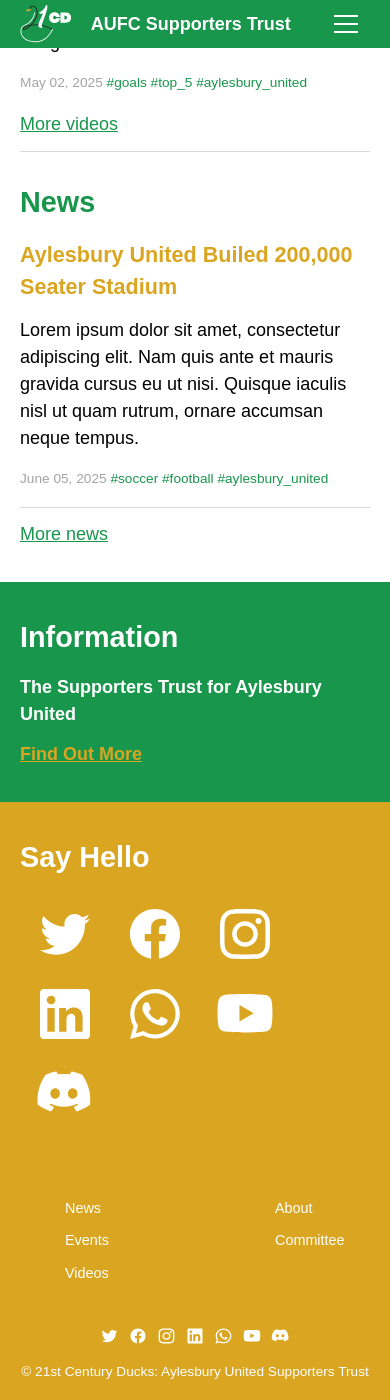
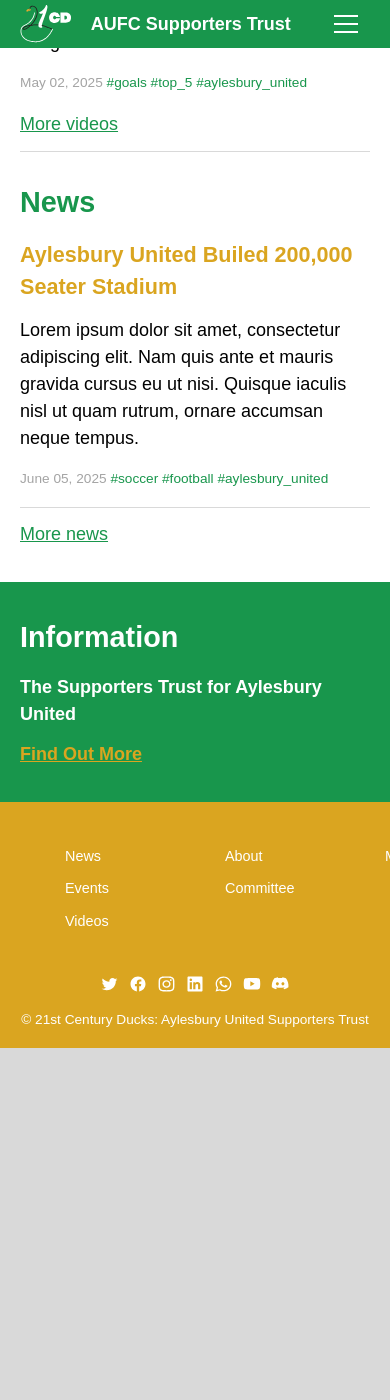
Before and after one commit to RobDWaller/21ducks.github.io, a Jekyll site: the page built from index.html, in a window 390 px wide and 1400 px high, scrolled down 1025 px. Built offline with Jekyll 4.4.1, drawn with Linux system fonts in a browser that asks for light colours; after the commit the page ends 2073 px from its top, so only the background shows below that.

Commit message:
Tidy up sitemap on mobile and removed contact section on mobile.

```diff
--- a/_sass/device.scss
+++ b/_sass/device.scss
@@ -46,12 +46,12 @@
             width: 100%;
             margin-top: 0px;
 
-            .avatar {
+            .avatar, .contact {
                 display: none;
                 min-height: 0px;
             }
 
-            .bio, .contact {
+            .bio {
                 width: 100%;
             }
         }
@@ -153,5 +153,14 @@
 
     footer {
         width: 100%;
+
+        .sitemap {
+
+            width: 480px;
+
+            div {
+                width: 160px;
+            }
+        }
     }
 }
```
